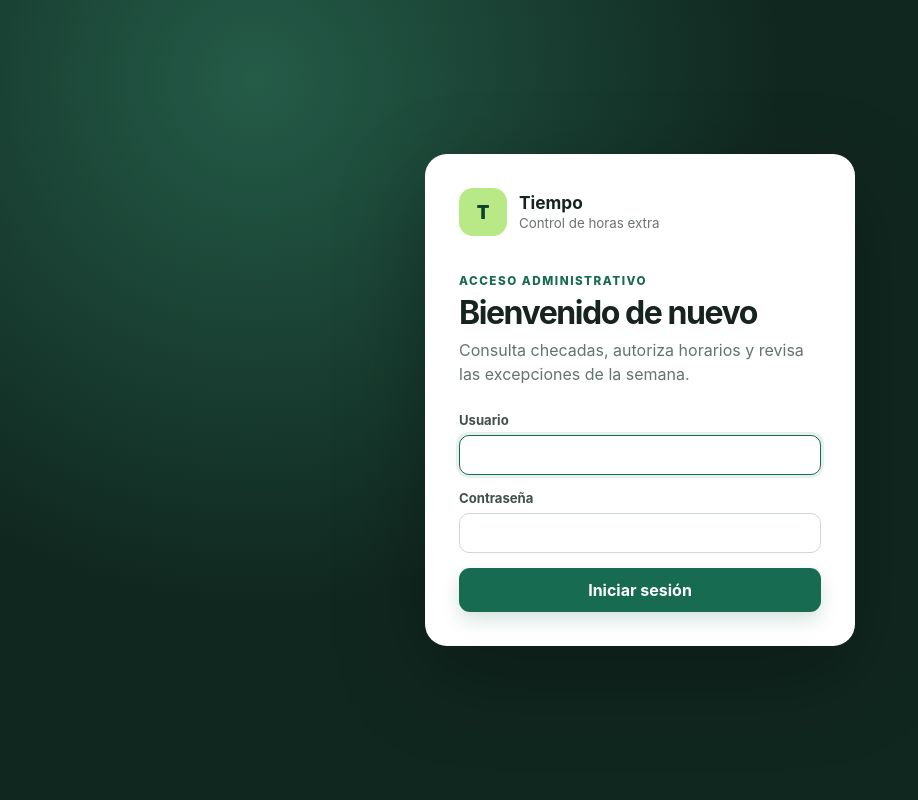
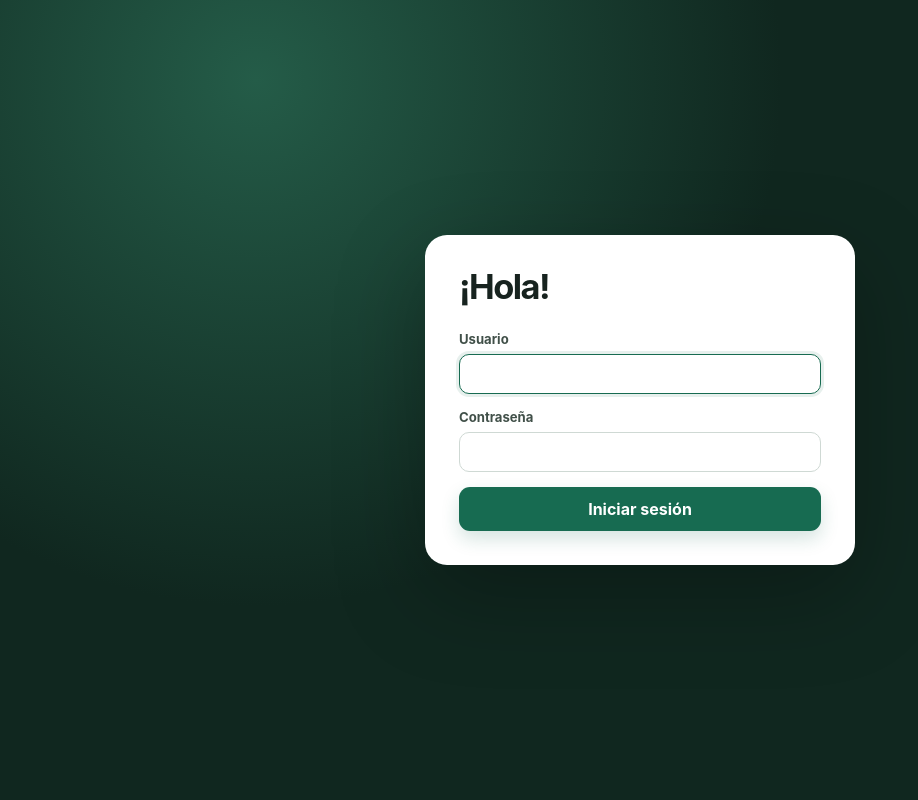
Before and after one commit to RubenTAM/ClockInTAM, a Flask app: page /login in a window 1280 px wide. Shown: the whole page, without its empty margins (0-918 px from the left). Run offline with Flask 3, Linux system fonts and the light colour scheme; tables that the repository leaves empty hold one stand-in row (values such as "Sample post").

Commit message:
Simplificar pantalla de inicio de sesion

```diff
--- a/static/app.css
+++ b/static/app.css
@@ -214,6 +214,7 @@ td.muted { max-width: 230px; overflow: hidden; text-overflow: ellipsis; }
 .auth-copy { margin-bottom: 25px; }
 .auth-copy h1 { font-size: 2rem; }
 .auth-copy p { margin-bottom: 0; }
+.login-greeting { margin-bottom: 27px; font-size: 2.15rem; }
 .sr-only { position: absolute; width: 1px; height: 1px; padding: 0; margin: -1px; overflow: hidden; clip: rect(0,0,0,0); white-space: nowrap; border: 0; }
 .spinner { display: inline-block; width: 16px; height: 16px; margin-right: 7px; border: 2px solid #cad7d1; border-top-color: var(--green); border-radius: 50%; animation: spin .7s linear infinite; vertical-align: -3px; }
 @keyframes spin { to { transform: rotate(360deg); } }
--- a/templates/login.html
+++ b/templates/login.html
@@ -1,20 +1,9 @@
 {% extends "base.html" %}
-{% block title %}Iniciar sesión · Tiempo{% endblock %}
+{% block title %}Iniciar sesión{% endblock %}
 {% block body_class %}auth-page{% endblock %}
 {% block content %}
 <section class="auth-card">
-  <div class="auth-brand">
-    <span class="brand-mark large">T</span>
-    <div>
-      <strong>Tiempo</strong>
-      <small>Control de horas extra</small>
-    </div>
-  </div>
-  <div class="auth-copy">
-    <span class="eyebrow">Acceso administrativo</span>
-    <h1>Bienvenido de nuevo</h1>
-    <p>Consulta checadas, autoriza horarios y revisa las excepciones de la semana.</p>
-  </div>
+  <h1 class="login-greeting">¡Hola!</h1>
   <form method="post" class="stack-form">
     <input type="hidden" name="csrf_token" value="{{ csrf_token }}">
     <label>
```
Also changed, not shown: tests/test_app.py (+11 -0 lines).
